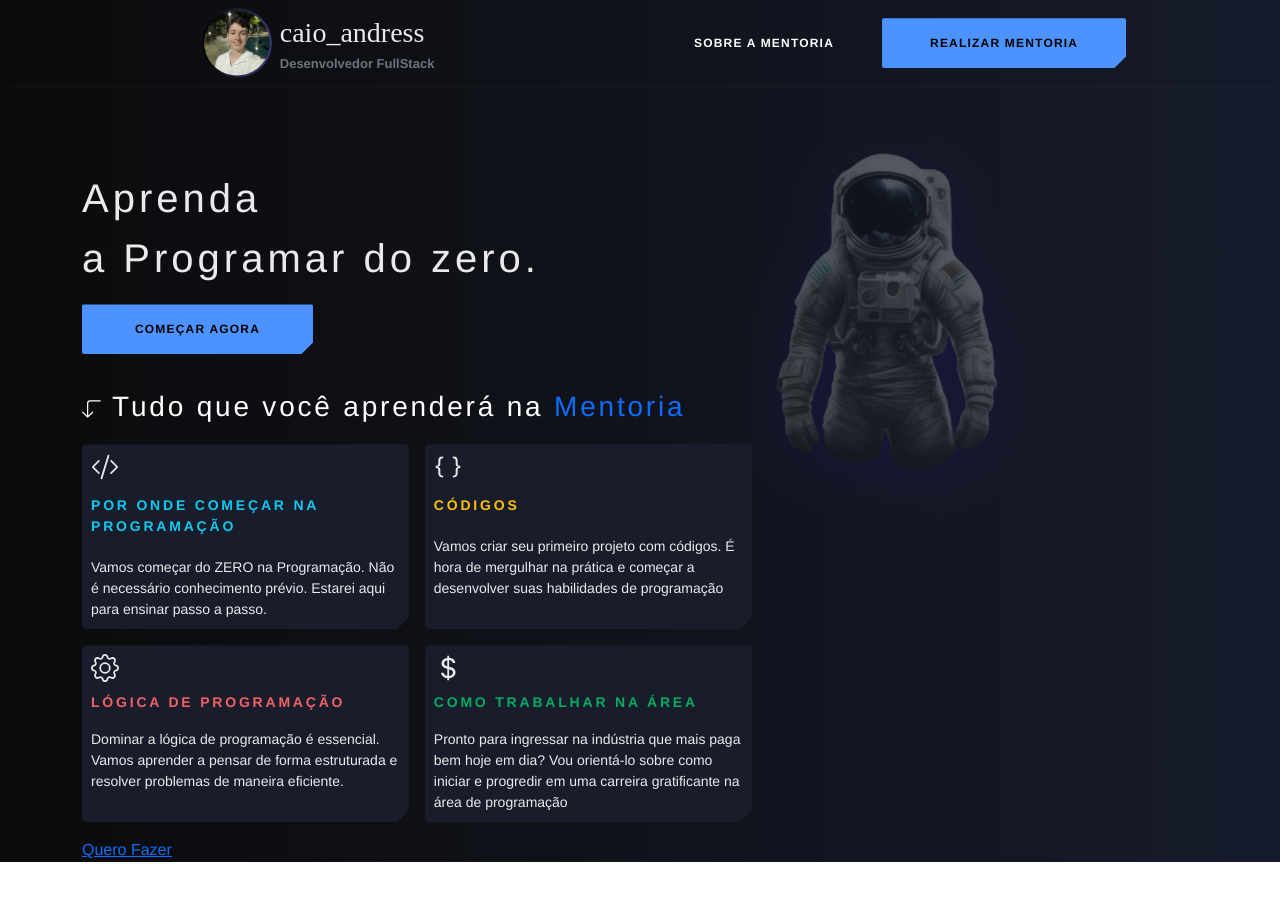
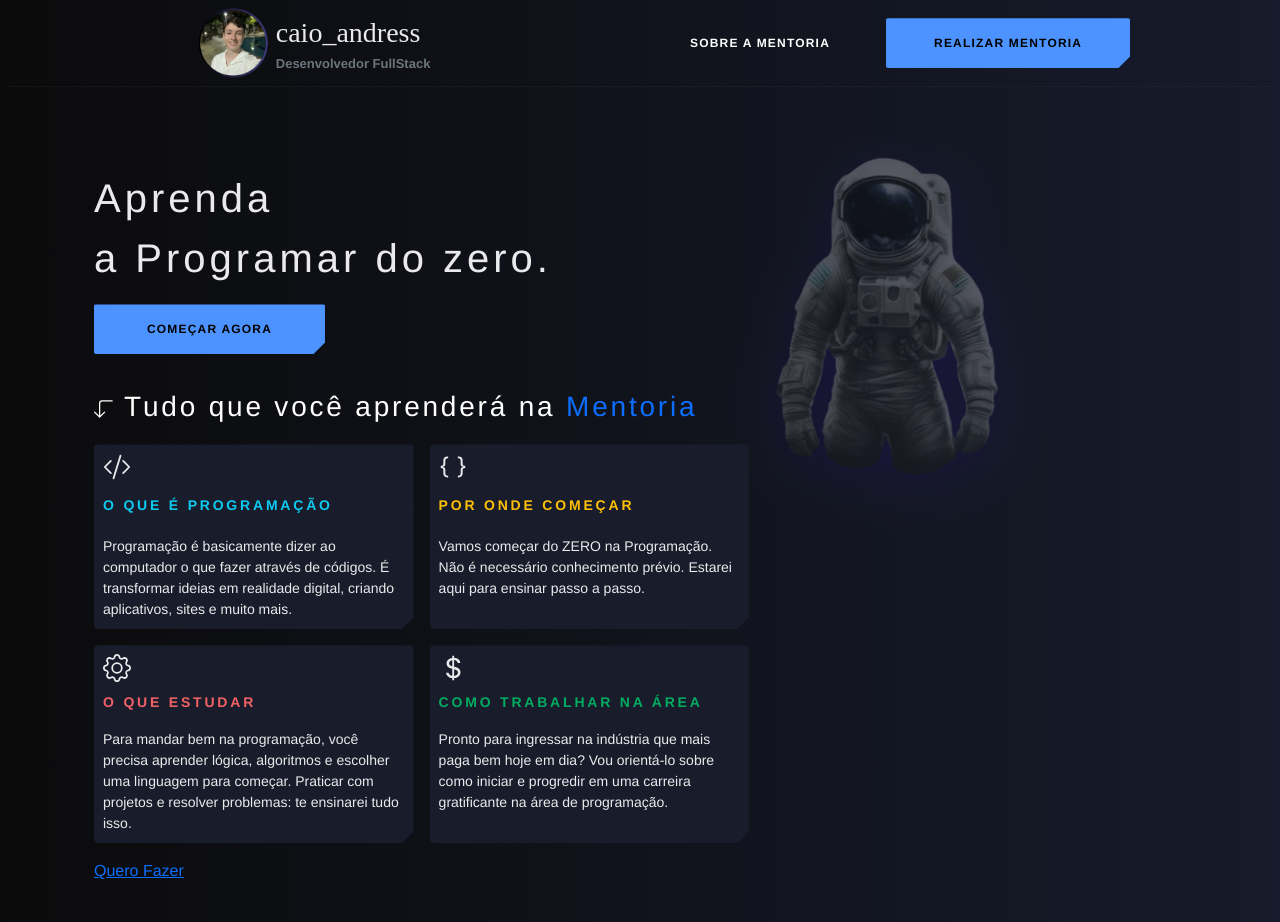
Before and after one commit to caio-andres/mentoring-landing-page, a React (Create React App) app: page / in a window 1280 px wide. Shown: the top 922 px of the page. Before the commit the page ends 862 px from the top, so only its background shows below. Built offline with nearby package versions, Linux system fonts and the light colour scheme; a web font is replaced by a local one.

Commit message:
feat(Mentoring): Title of the tab 'what are the existent areas?' created.

```diff
--- a/public/index.html
+++ b/public/index.html
@@ -27,37 +27,19 @@
       href="https://fonts.googleapis.com/css2?family=Arimo:ital,wght@0,400..700;1,400..700&display=swap"
       rel="stylesheet"
     />
-    <!--
-      manifest.json provides metadata used when your web app is installed on a
-      user's mobile device or desktop. See https://developers.google.com/web/fundamentals/web-app-manifest/
-    -->
+    <link
+      href="https://stackpath.bootstrapcdn.com/bootstrap/5.1.0/css/bootstrap.min.css"
+      rel="stylesheet"
+    />
     <link rel="manifest" href="%PUBLIC_URL%/manifest.json" />
-    <!--
-      Notice the use of %PUBLIC_URL% in the tags above.
-      It will be replaced with the URL of the `public` folder during the build.
-      Only files inside the `public` folder can be referenced from the HTML.
-
-      Unlike "/favicon.ico" or "favicon.ico", "%PUBLIC_URL%/favicon.ico" will
-      work correctly both with client-side routing and a non-root public URL.
-      Learn how to configure a non-root public URL by running `npm run build`.
-    -->
     <title>React App</title>
   </head>
   <body>
     <noscript>You need to enable JavaScript to run this app.</noscript>
     <div id="root"></div>
-    <!--
-      This HTML file is a template.
-      If you open it directly in the browser, you will see an empty page.
-
-      You can add webfonts, meta tags, or analytics to this file.
-      The build step will place the bundled scripts into the <body> tag.
-
-      To begin the development, run `npm start` or `yarn start`.
-      To create a production bundle, use `npm run build` or `yarn build`.
-    -->
     <script src="https://code.jquery.com/jquery-3.6.0.min.js"></script>
     <script src="https://cdn.jsdelivr.net/npm/@popperjs/core@2.11.6/dist/umd/popper.min.js"></script>
     <script src="https://stackpath.bootstrapcdn.com/bootstrap/4.5.2/js/bootstrap.min.js"></script>
+    <script src="https://stackpath.bootstrapcdn.com/bootstrap/5.1.0/js/bootstrap.bundle.min.js"></script>
   </body>
 </html>
--- a/src/pages/Mentoring/index.tsx
+++ b/src/pages/Mentoring/index.tsx
@@ -65,12 +65,12 @@ const Mentoria: React.FC = () => {
                     className="letter-spacing-plus fw-bold text-uppercase text-info"
                     style={{ fontSize: "14px", marginTop: "10px" }}
                   >
-                    Por onde começar na Programação
+                    O que é Programação
                   </p>
                   <span style={{ fontSize: "14px" }}>
-                    Vamos começar do ZERO na Programação. Não é necessário
-                    conhecimento prévio. Estarei aqui para ensinar passo a
-                    passo.
+                    Programação é basicamente dizer ao computador o que fazer
+                    através de códigos. É transformar ideias em realidade
+                    digital, criando aplicativos, sites e muito mais.
                   </span>
                 </div>
                 <div
@@ -93,12 +93,12 @@ const Mentoria: React.FC = () => {
                     className="letter-spacing-plus fw-bold text-uppercase text-warning"
                     style={{ fontSize: "14px", marginTop: "10px" }}
                   >
-                    Códigos
+                    Por onde começar
                   </p>
                   <span style={{ fontSize: "14px" }}>
-                    Vamos criar seu primeiro projeto com códigos. É hora de
-                    mergulhar na prática e começar a desenvolver suas
-                    habilidades de programação
+                    Vamos começar do ZERO na Programação. Não é necessário
+                    conhecimento prévio. Estarei aqui para ensinar passo a
+                    passo.
                   </span>
                 </div>
               </div>
@@ -128,12 +128,13 @@ const Mentoria: React.FC = () => {
                       marginTop: "10px",
                     }}
                   >
-                    Lógica de Programação
+                    O que Estudar
                   </p>
                   <span style={{ fontSize: "14px" }}>
-                    Dominar a lógica de programação é essencial. Vamos aprender
-                    a pensar de forma estruturada e resolver problemas de
-                    maneira eficiente.
+                    Para mandar bem na programação, você precisa aprender
+                    lógica, algoritmos e escolher uma linguagem para começar.
+                    Praticar com projetos e resolver problemas: te ensinarei
+                    tudo isso.
                   </span>
                 </div>
                 <div
@@ -163,17 +164,27 @@ const Mentoria: React.FC = () => {
                   <span style={{ fontSize: "14px" }}>
                     Pronto para ingressar na indústria que mais paga bem hoje em
                     dia? Vou orientá-lo sobre como iniciar e progredir em uma
-                    carreira gratificante na área de programação
+                    carreira gratificante na área de programação.
                   </span>
                 </div>
               </div>
-              <a href="" className="w-25">Quero Fazer</a>
+              <a href="" className="w-25">
+                Quero Fazer
+              </a>
             </div>
+          </div>
+        </div>
+
+        <div className="container">
+          <div className="d-flex flex-column">
+            <p className="letter-spacing fs-3">
+              Quais são as áreas existentes?
+            </p>
           </div>
         </div>
       </main>
     </>
   );
-}
+};
 
 export default Mentoria;
--- a/src/styles/global.css
+++ b/src/styles/global.css
@@ -44,7 +44,7 @@ main::before {
     transform: rotateY(0deg) rotateX(0deg) scale(0.99);
   }
   75% {
-    transform: rotateY(-3deg) rotateX(3deg) scale(1.0);
+    transform: rotateY(-3deg) rotateX(3deg) scale(1);
   }
   100% {
     transform: rotateY(0deg) rotateX(0deg) scale(0.88);
@@ -98,7 +98,6 @@ main::before {
 .box-format:hover {
   border: solid 1px #61667c;
 }
-
 
 .link-close-btn:hover {
   background-color: #707070;
```
